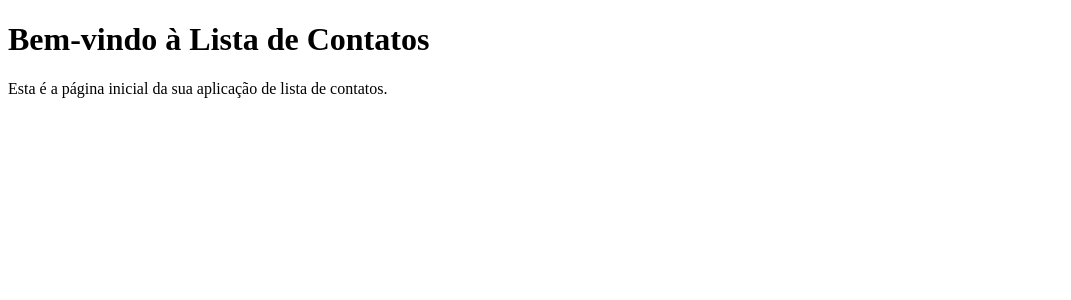
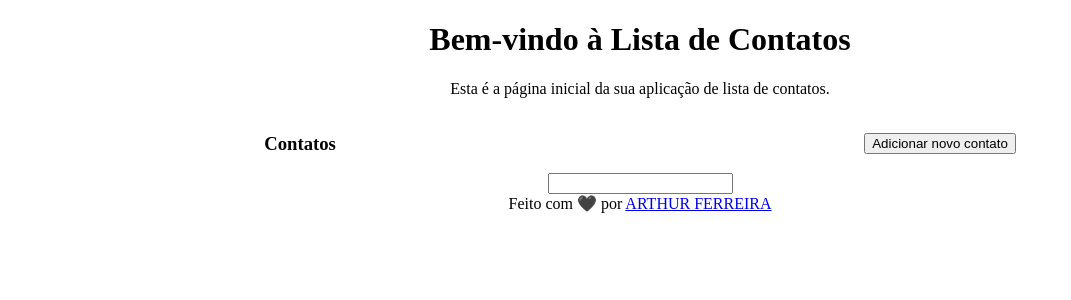
Before and after one commit to Arthur-Ferreira/contact_list, a Django app: page / in a window 1280 px wide. Shown: the top 300 px of the page, without its empty margins (0-1071 px from the left). Run offline with Django 5.2, Linux system fonts and the light colour scheme.

Commit message:
Atualização do frontend e adição da estilização

```diff
--- a/contactlist/contactlist/settings.py
+++ b/contactlist/contactlist/settings.py
@@ -114,8 +114,8 @@ USE_TZ = True
 # Static files (CSS, JavaScript, Images)
 # https://docs.djangoproject.com/en/6.1/howto/static-files/
 
-STATIC_URL = 'static/'
-
+STATIC_URL = "static/"
+STATICFILES_DIRS = [BASE_DIR / 'contactlist' / "static"]
 
 # Email
 # https://docs.djangoproject.com/en/6.1/topics/email/#topic-email-configuration
--- /dev/null
+++ b/contactlist/contactlist/static/css/root.css
@@ -0,0 +1,27 @@
+body {
+    padding: 0;
+    margin: 0;
+    box-sizing: border-box;
+    width: 100%;
+    height: 100%;
+}
+
+header,
+footer {
+    text-align: center;
+}
+
+section {
+    width: 100%;
+}
+
+.container-titulo {
+    width: 100%;
+    text-align: center;
+}
+
+.titulo {
+    display: flex;
+    align-items: center;
+    justify-content: space-around;
+}
--- a/contactlist/contactlist/templates/contactlist/index.html
+++ b/contactlist/contactlist/templates/contactlist/index.html
@@ -1,12 +1,37 @@
+{% load static %}
 <!DOCTYPE html>
 <html lang="en">
 <head>
   <meta charset="UTF-8">
   <meta name="viewport" content="width=device-width, initial-scale=1.0">
+  <link rel="stylesheet" href="{% static 'css/root.css' %}">
   <title>Lista de Contatos</title>
 </head>
 <body>
-  <h1>Bem-vindo à Lista de Contatos</h1>
-  <p>Esta é a página inicial da sua aplicação de lista de contatos.</p>
+  <header class="header">
+    <h1>Bem-vindo à Lista de Contatos</h1>
+    <p>Esta é a página inicial da sua aplicação de lista de contatos.</p>
+  </header>
+
+  <section>
+    <div class="container-titulo">
+      <div class="titulo">
+        <h3>Contatos</h3>
+        <button type="button">
+          Adicionar novo contato
+        </button>
+      </div>
+
+      <div class="input">
+        <input class="input-text" type="text" />
+      </div>
+    </div>
+
+
+  </section>
+
+  <footer align="center">
+    Feito com 🖤 por <a target="_blank" href="https://www.linkedin.com/in/arthurferreira-dev/">ARTHUR FERREIRA</a>
+  </footer>
 </body>
 </html>
```
